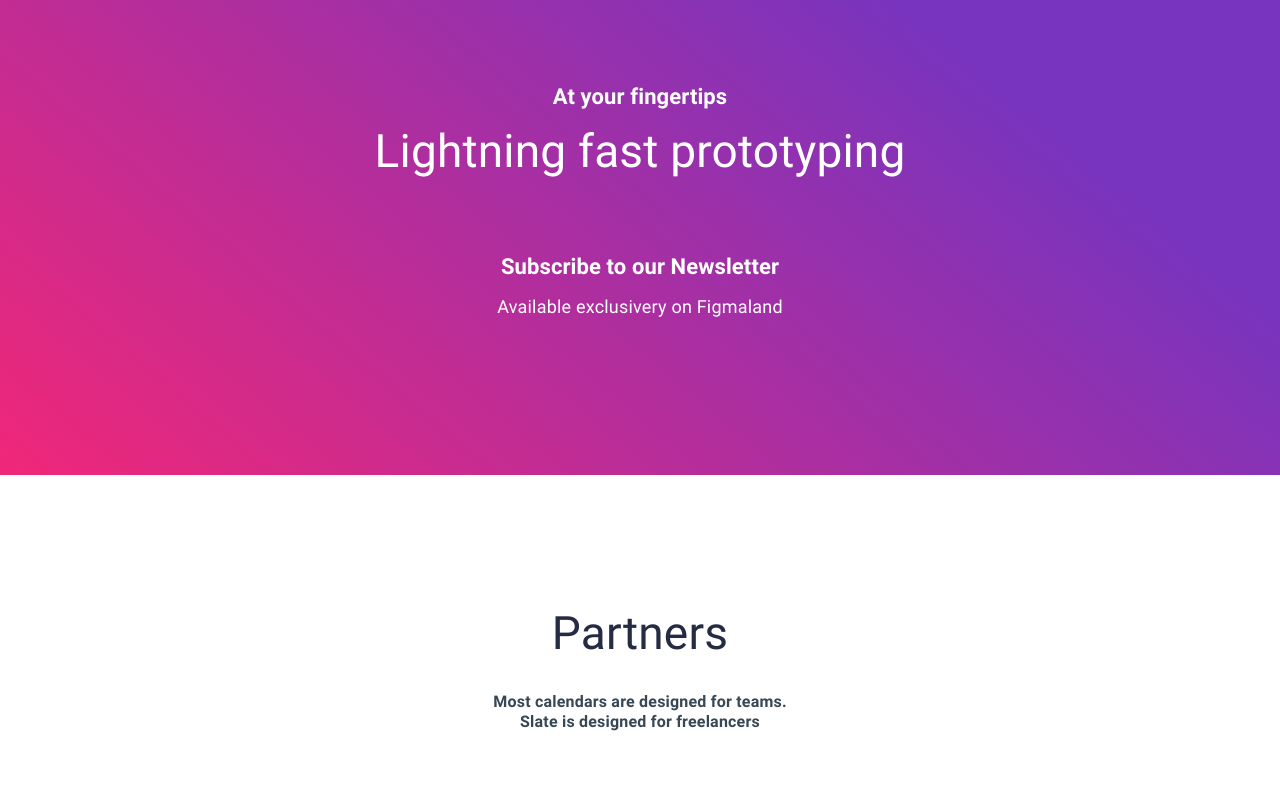
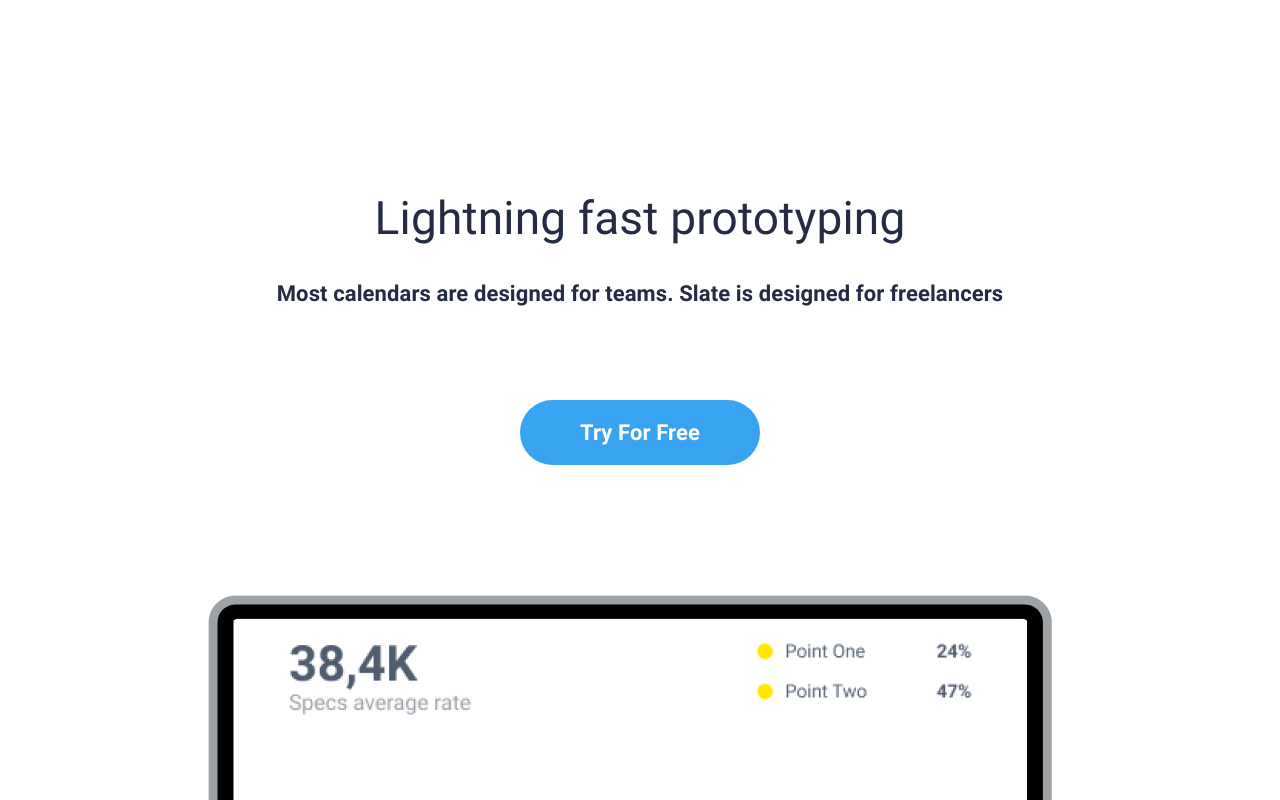
Before and after one commit to lattecoff/9_figma_land, a website: page source/pages/index.html in a window 1280 px wide. Shown: the top 800 px of the page. Drawn offline with nearby package versions, Linux system fonts and the light colour scheme; files that its build step writes are made by us from their sources; files whose address does not match are found by name.

Commit message:
Rename section "Prototyping" -> "Prototyping-2". Added section "Prototyping-1".

```diff
--- a/source/pages/index.html
+++ b/source/pages/index.html
@@ -8,7 +8,20 @@
 	<title>Figma Land</title>
 </head>
 <body>
-	<section class="prototyping">
+	<section class="prototyping-1">
+		<div class="container">
+			<h2 class="title">Lightning fast prototyping </h2>
+			<h4 class="subtitle">Most calendars are designed for teams. Slate is designed for freelancers</h4>
+			<div class="btn">
+				<h3 class="inscription"><a href="#">Try For Free</a></h3>
+			</div>
+			<div class="laptop">
+				<img src="../img/Macbook Pro.png" alt="рейтинг">
+			</div>
+		</div>
+	</section>
+
+	<section class="prototyping-2">
 		<div class="container">
 			<h3 class="subtitle">At your fingertips</h3>
 			<h2 class="title">Lightning fast prototyping </h2>
@@ -83,7 +96,6 @@
 			<div class="btn">
 				<h3 class="inscription"><a href="#">Try For Free</a></h3>
 			</div>
-
 		</div>
 	</section>
 
--- a/source/styles/main.scss
+++ b/source/styles/main.scss
@@ -4,7 +4,65 @@
 	padding: 0;
 }
 
-.prototyping {
+.prototyping-1 {
+	.container {
+		max-width: 1050px;
+		margin: 0 auto;
+		padding: 80px 0 120px;
+
+		.title {
+			padding-top: 110px;
+			font-family: 'Roboto';
+			font-style: normal;
+			font-weight: 400;
+			font-size: 46px;
+			line-height: 57px;
+			text-align: center;
+			letter-spacing: 0.2px;
+			color: #252B42;
+		}
+
+		.subtitle {
+			padding: 30px 0 90px;
+			font-family: 'Roboto';
+			font-style: normal;
+			font-weight: 700;
+			font-size: 22px;
+			line-height: 33px;
+			text-align: center;
+			letter-spacing: 0.1px;
+			color: #252B42;
+		}
+
+		.btn {
+			width: 240px;
+			height: 65px;
+			margin: 0 auto;
+			padding: 16px 0px;
+			text-align: center;
+			background: #38A3F1;
+			border-radius: 35px;
+
+			.inscription a {
+				font-family: 'Roboto';
+				font-style: normal;
+				font-weight: 700;
+				font-size: 22px;
+				line-height: 33px;
+				letter-spacing: 0.1px;
+				text-decoration: none;
+				color: #FFFFFF;
+			}
+		}
+
+		.laptop {
+			max-width: 1033px;
+			max-height: 580px;
+			margin: 130px 0 135px;
+		}
+	}
+}
+.prototyping-2 {
 	background: linear-gradient(39.97deg, #EF2779 0.79%, #7834BE 79.29%);
 
 	.container {
```
